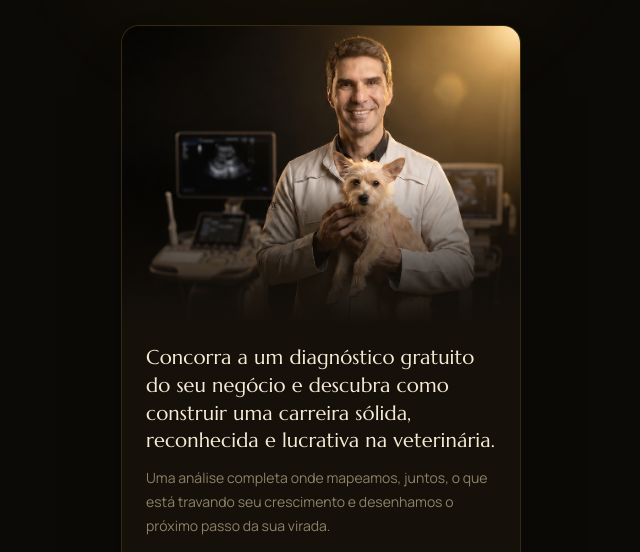
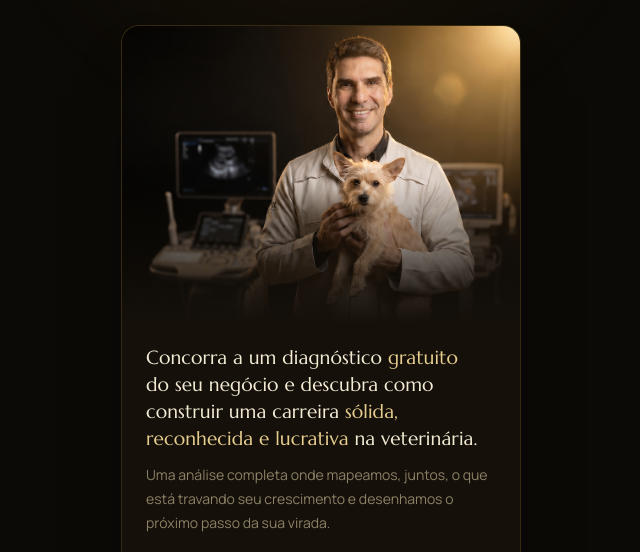
Before and after one commit to ArlindoPujol/link-bio-improvet, a plain HTML site: page index.html in a window 1280 px wide. Shown: the part 247-799 px from the top of the page, without its empty margins (319-959 px from the left). Drawn offline with nearby package versions, Linux system fonts and the light colour scheme.

Commit message:
Headline: text-wrap balance + destaque dourado nas palavras-chave, ajuste de tamanho
Co-Authored-By: Claude Opus 4.8 (1M context) <noreply@anthropic.com>

```diff
--- a/index.html
+++ b/index.html
@@ -153,12 +153,15 @@
   }
   .cta-body{ padding:20px 24px 24px; }
   .cta-title{
-    font-family:'Marcellus',serif; font-size:20px; line-height:1.38;
+    font-family:'Marcellus',serif; font-size:19px; line-height:1.42;
     font-weight:400; color:#F4EBD5; letter-spacing:0.005em;
+    text-wrap:balance;
   }
+  .cta-title .hl{ color:#E7CE8E; }
   .cta-text{
     margin-top:11px;
     font-size:14px; line-height:1.72; color:#8C8266;
+    text-wrap:pretty;
   }
   .cta-btn{
     position:relative; overflow:hidden;
@@ -306,7 +309,7 @@
           <div class="fade"></div>
         </div>
         <div class="cta-body">
-          <h2 class="cta-title">Concorra a um diagnóstico gratuito do seu negócio e descubra como construir uma carreira sólida, reconhecida e lucrativa na veterinária.</h2>
+          <h2 class="cta-title">Concorra a um diagnóstico <span class="hl">gratuito</span> do seu negócio e descubra como construir uma carreira <span class="hl">sólida, reconhecida e lucrativa</span> na veterinária.</h2>
           <p class="cta-text">Uma análise completa onde mapeamos, juntos, o que está travando seu crescimento e desenhamos o próximo passo da sua virada.</p>
           <div class="cta-btn">
             Quero concorrer
```
